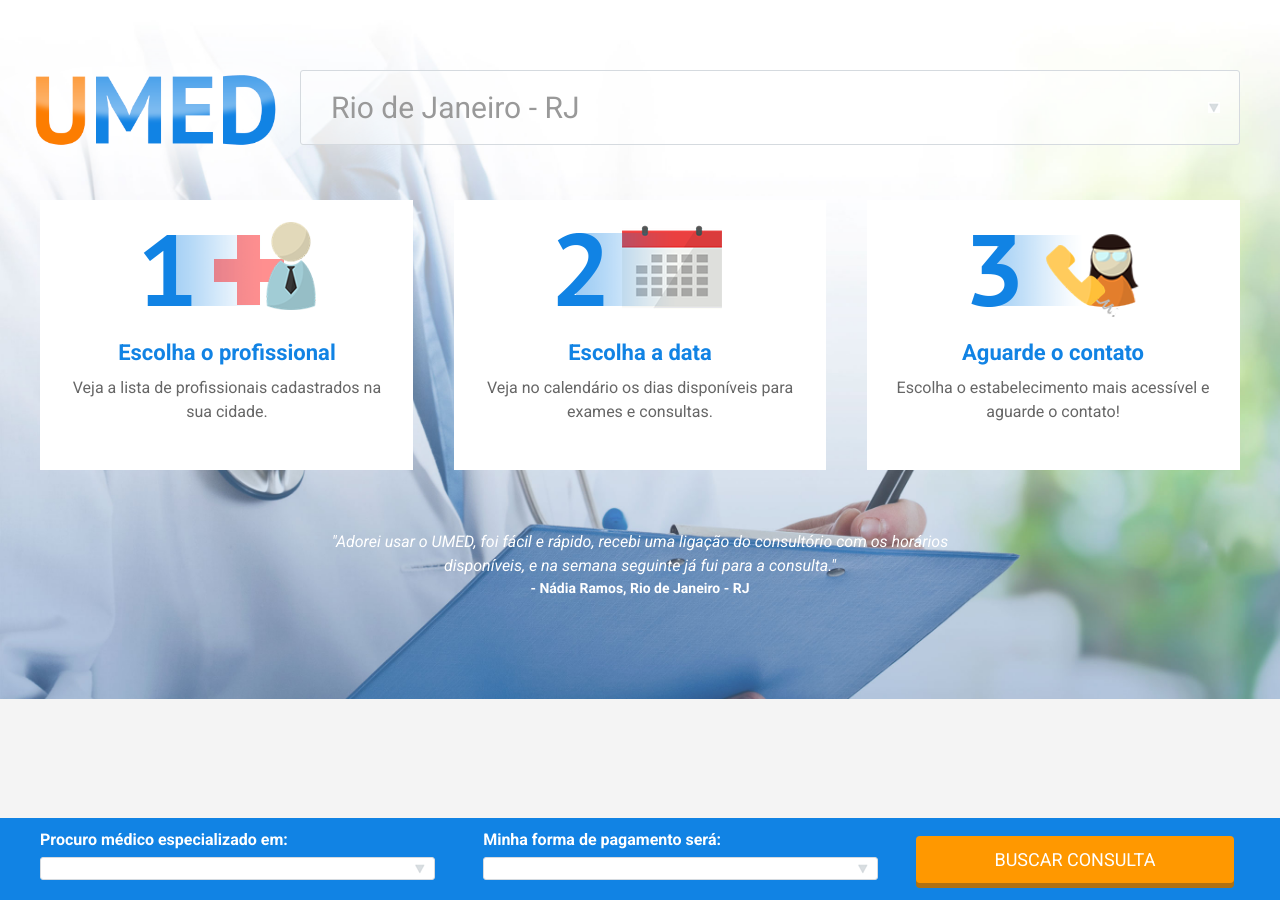
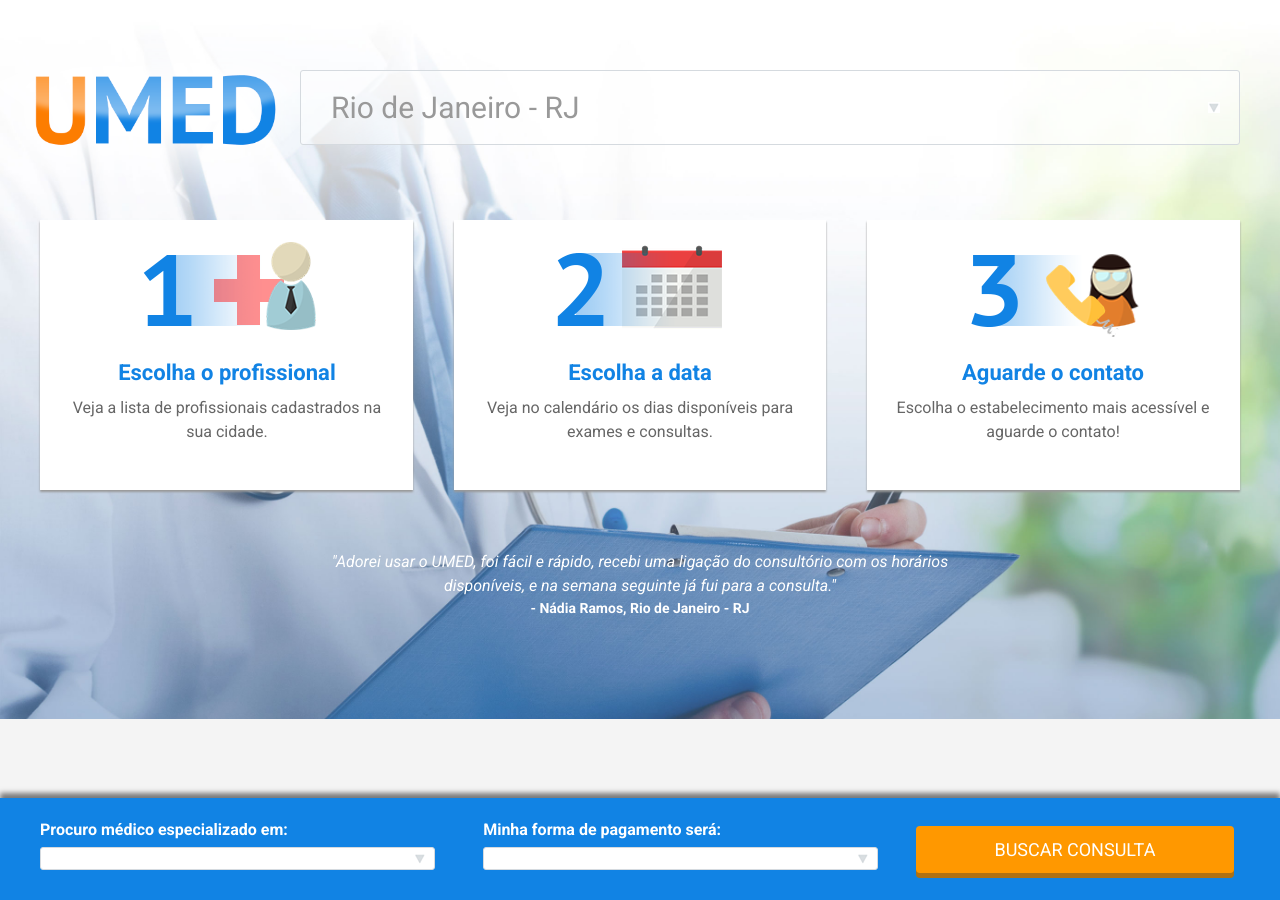
Before and after one commit to beatrizcp87/umed, a Jekyll site: the page built from index.html, in a window 1280 px wide. Built offline with Jekyll 4.4.1, drawn with Linux system fonts in a browser that asks for light colours.

Commit message:
redefining spaces

```diff
--- a/_sass/_layout.scss
+++ b/_sass/_layout.scss
@@ -297,6 +297,7 @@
   display: block;
   width: 100%;
   margin-top: 15px;
+  box-shadow: 0px 1px 2px #999;
   span{
     font-weight: 600;
     color: #778ea7;
@@ -342,7 +343,7 @@ h2{
 .steps ul{
   padding:0 3%;
   width: 100%;
-  margin:0 0 10px 0;
+  margin:20px 0 10px 0;
   text-align: center;
   li{
     content: " ";
@@ -356,6 +357,7 @@ h2{
     vertical-align: top;
     height: 270px;
     text-align: center;
+    box-shadow: 0px 2px 2px #999;
     &.step1{ background: url("../images/doctor2.png") no-repeat #fff;}
     &.step2{ background: url("../images/calendar2.png") no-repeat #fff;}
     &.step3{ background: url("../images/call2.png") no-repeat #fff; margin:0;}
--- a/_sass/_mobile.scss
+++ b/_sass/_mobile.scss
@@ -41,6 +41,7 @@
       position: fixed;
       bottom: 0;
       min-width: 100%;
+      box-shadow: 0px -5px 5px rgba(0,0,0,0.5);
     }
   }
   .basic-box, a.buscar{
@@ -55,9 +56,10 @@
   }
   .basic-box{
     width: 34%;
-    margin:  0 2% 10px 0;
+    margin:  10px 2% 20px 0;
     background-color: transparent;
     padding: 10px;
+    box-shadow: none;
     span{ color: #fff;}
     select{ background-color: #fff;}
   }
```
Also changed, not shown: 2 other files.
